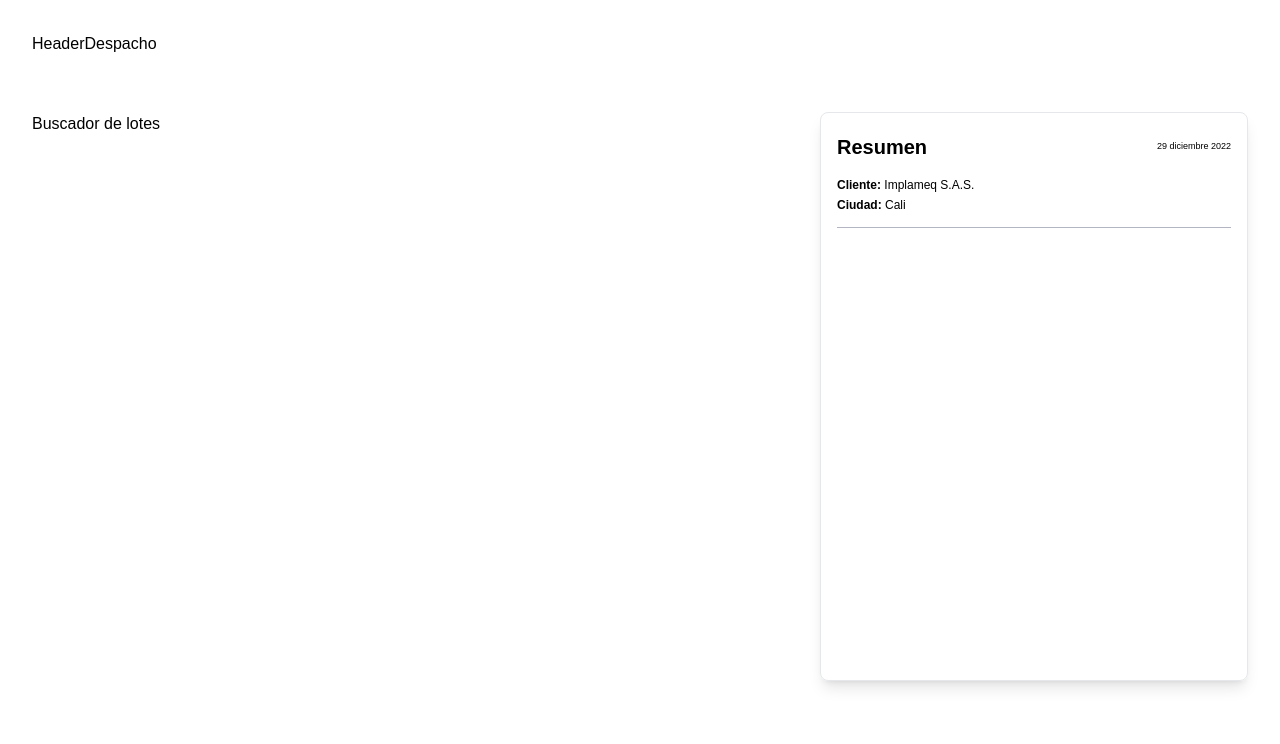
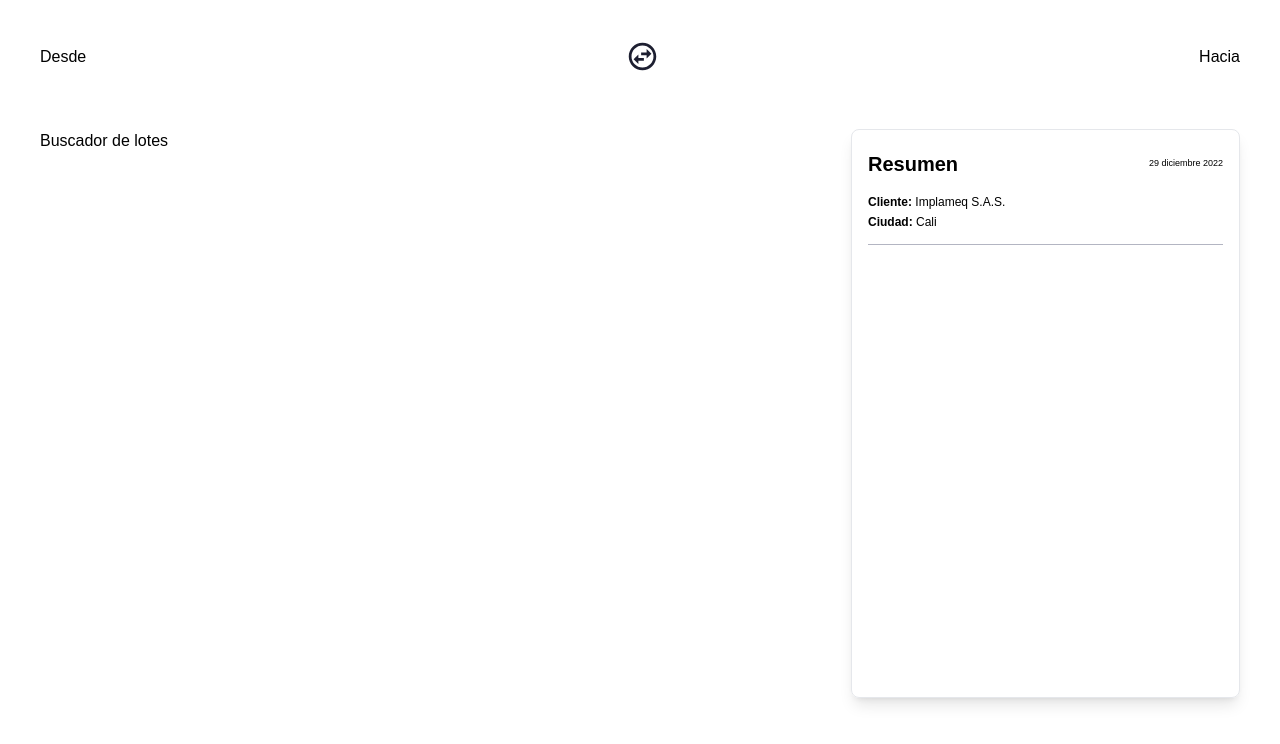
Before and after one commit to andreszapataq/react-inventory-2, a React (Create React App) app: page /despacho/1 in a window 1280 px wide. Shown: the top 744 px of the page. Built offline with nearby package versions, Linux system fonts and the light colour scheme.

Commit message:
add swap button to HeaderDespacho

```diff
--- a/src/components/HeaderDespacho.js
+++ b/src/components/HeaderDespacho.js
@@ -1,7 +1,11 @@
+import { MdOutlineSwapHorizontalCircle } from 'react-icons/md'
+
 const HeaderDespacho = () => {
   return (
-    <div>
-        HeaderDespacho
+    <div className="flex justify-between items-center">
+      <div>Desde</div>
+      <MdOutlineSwapHorizontalCircle size={33} className="fill-raisin-black cursor-pointer" />
+      <div>Hacia</div>
     </div>
   )
 }
--- a/src/pages/Despacho.js
+++ b/src/pages/Despacho.js
@@ -3,10 +3,10 @@ import ResumenCard from "../components/ResumenCard"
 
 function Despacho() {
   return (
-    <div className="flex flex-col gap-14 p-8">
+    <div className="flex flex-col gap-14 p-10">
       <HeaderDespacho />
       <div className="flex justify-between">
-        <div>
+        <div className="w-3/4">
           Buscador de lotes
         </div>
         <ResumenCard />
```
